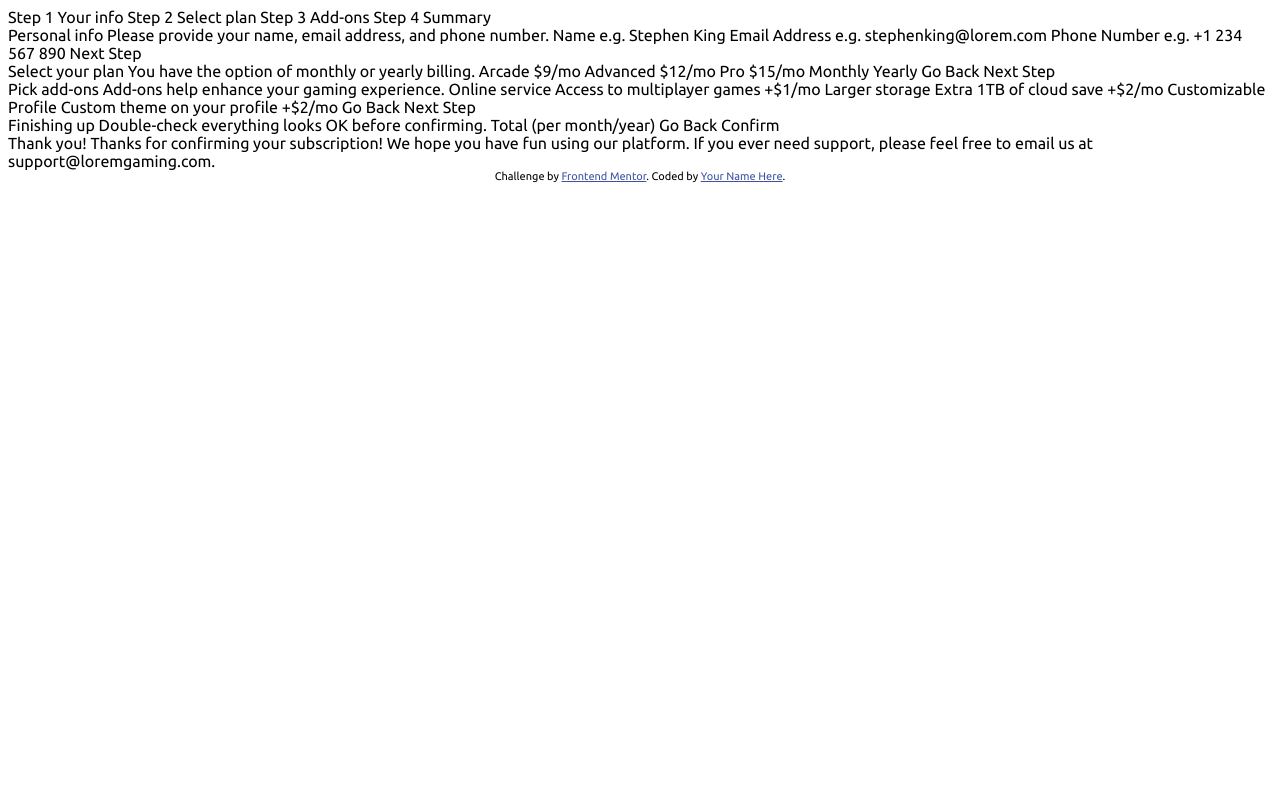
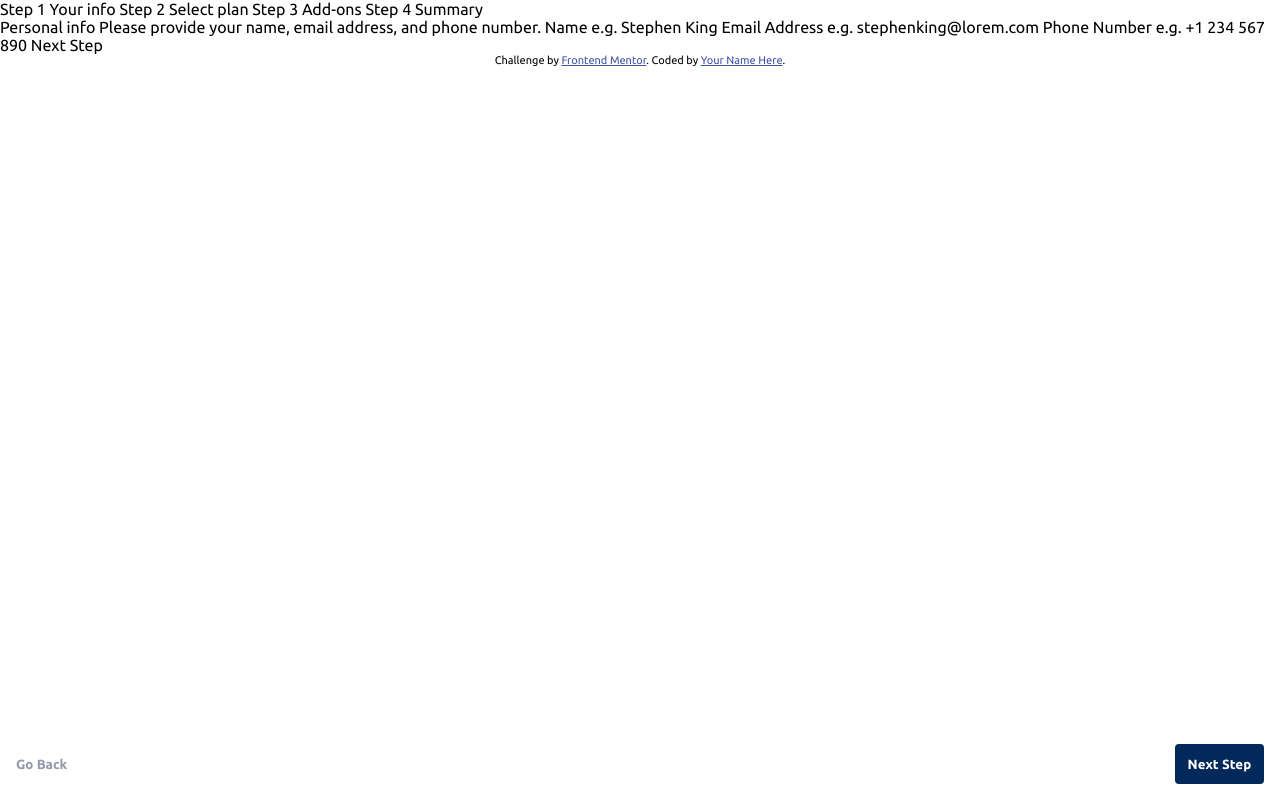
Before and after one commit to Bloopfish/multi-step-form-main, a plain HTML site: page index.html in a window 1280 px wide. Drawn offline with Linux system fonts and the light colour scheme.

Commit message:
Styling bottombar

```diff
--- a/index.html
+++ b/index.html
@@ -9,8 +9,13 @@
   <title>Frontend Mentor | Multi-step form</title>
 
   <link rel="stylesheet" href="style.css">
+  <script src="script.js" defer></script>
 </head>
-<body>
+<body> <!--
+  <picture>
+    <source media="(max-width: 480px)" srcset="./assets/images/bg-sidebar-mobile.svg">
+    <img src="./assets/images/bg-sidebar-desktop.svg">
+  </picture> -->
   <div class="sidebar">
     Step 1
     Your info
@@ -95,6 +100,10 @@
     using our platform. If you ever need support, please feel free
     to email us at support@loremgaming.com.
   </div>
+  <div class="bottombar">
+    <button class="back-button">Go Back</button>
+    <button class="next-button">Next Step</button>
+  </div>
   <footer>
     Challenge by <a href="https://www.frontendmentor.io?ref=challenge" target="_blank">Frontend Mentor</a>.
     Coded by <a href="#">Your Name Here</a>.
--- a/style.css
+++ b/style.css
@@ -27,9 +27,58 @@
     --alabaster: hsl(231, 100%, 99%);
 }
 
+* {
+    margin: 0;
+    padding: 0;
+    box-sizing: border-box;
+}
+
+@media screen and (max-width: 480px) {
+    body {
+        background-color: var(--magnolia);
+        background-image: url("./assets/images/bg-sidebar-mobile.svg");
+        background-repeat: no-repeat;
+    }
+}
+
 body {
     font-family: Ubuntu;
 }
 
+.step-two, .step-three, .step-four, .step-five {
+    display: none;
+}
+
+.bottombar {
+    position: fixed;
+    width: 100%;
+    height: 4.5rem;
+    bottom: 0;
+    background-color: white;
+    display: flex;
+    justify-content: space-between;
+    align-items: center;
+}
+
+button {
+    padding: 0.8rem;
+    margin: 1rem;
+    font-family: inherit;
+    font-weight: bold;
+    border: none;
+    border-radius: 4px;
+}
+
+.back-button {
+    background-color: white;
+    color: var(--coolgray);
+    margin-left: 0.2rem;
+}
+
+.next-button {
+    background-color: var(--marineblue);
+    color: white;
+}
+
 footer { font-size: 11px; text-align: center; }
 footer a { color: hsl(228, 45%, 44%); }
```
